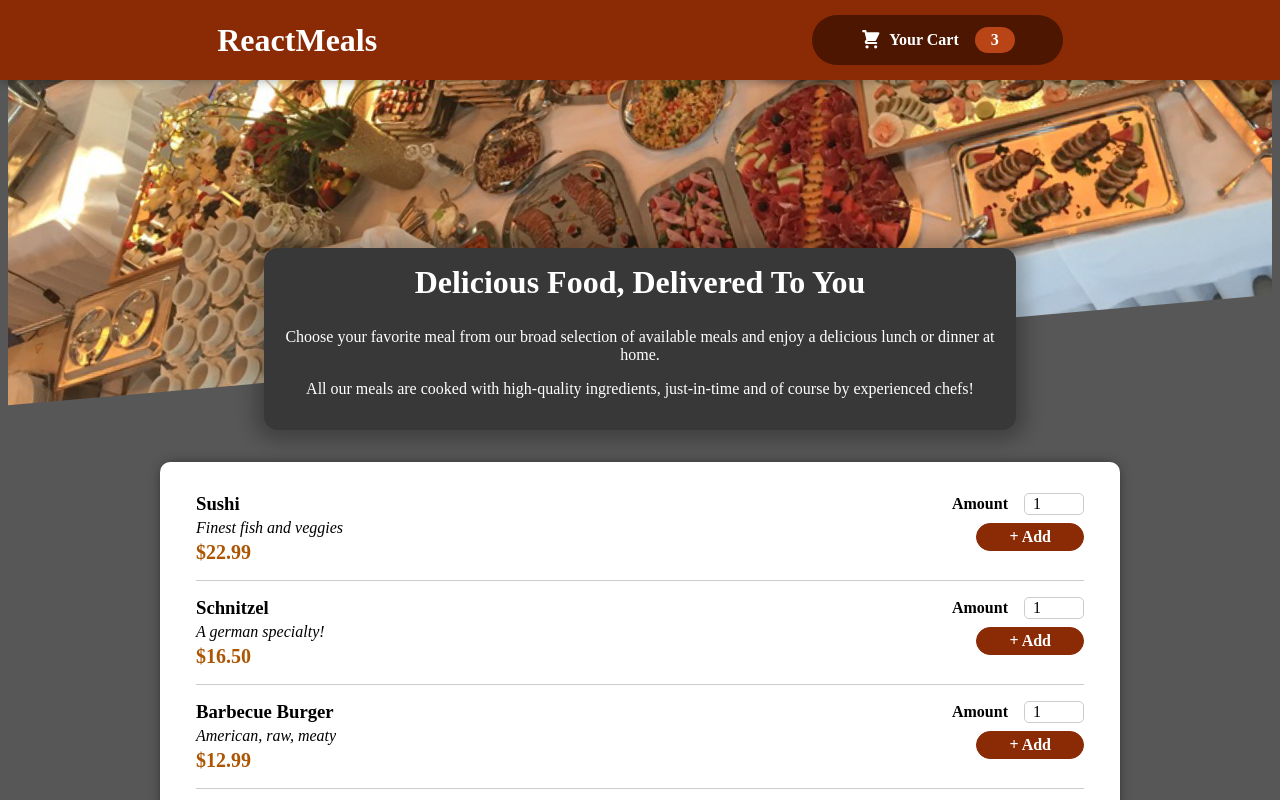
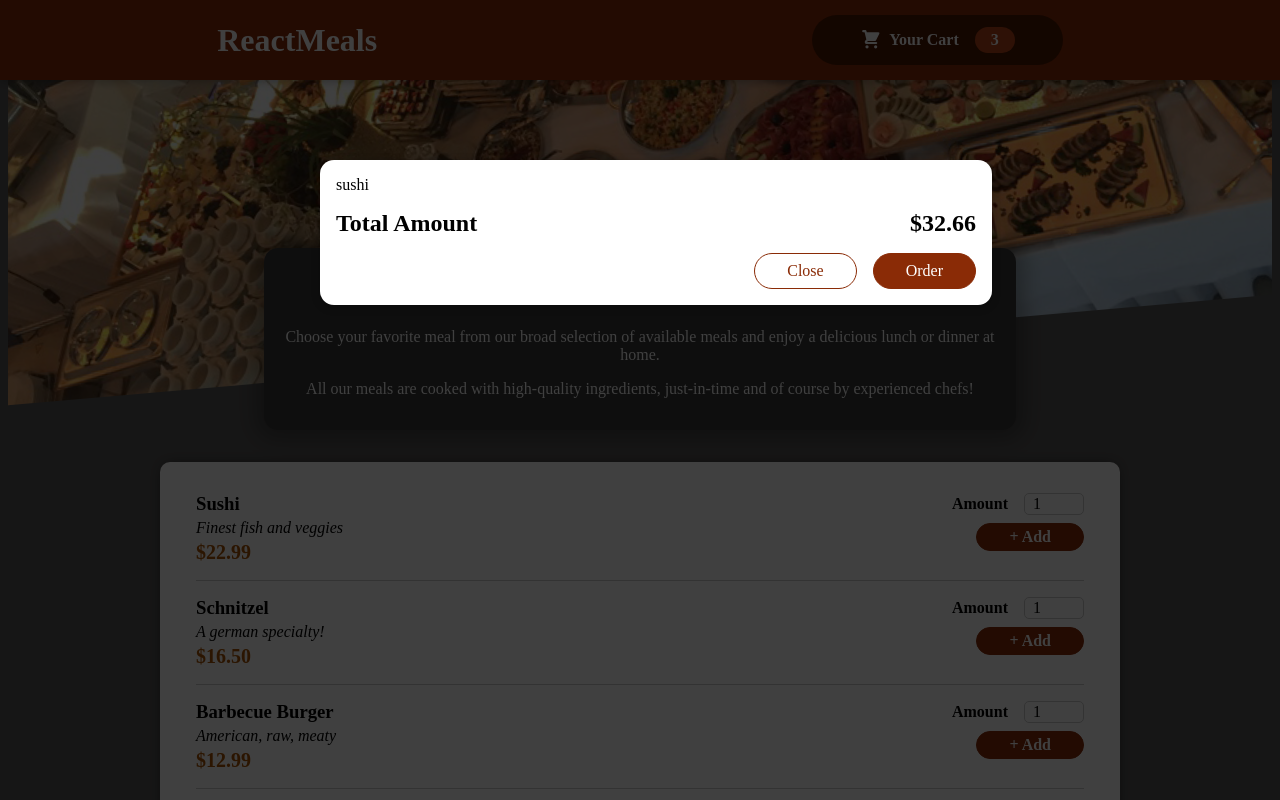
Before and after one commit to GamezAr94/food_order_app, a React (Create React App) app: page / in a window 1280 px wide. Shown: the top 800 px of the page. Built offline with nearby package versions, Linux system fonts and the light colour scheme; the HTML template or start-up script is replaced by a standard one.

Commit message:
adding a modal using portals

```diff
--- a/public/index.html
+++ b/public/index.html
@@ -26,6 +26,7 @@
   </head>
   <body>
     <noscript>You need to enable JavaScript to run this app.</noscript>
+    <div id="overlays"></div>
     <div id="root"></div>
     <!--
       This HTML file is a template.
--- a/src/App.js
+++ b/src/App.js
@@ -1,10 +1,12 @@
 import React from 'react';
+import Cart from './components/Cart/Cart';
 import Header from './components/Layout/Header';
 import Meals from './components/Meals/Meals';
 
 function App() {
   return (
     <>
+    <Cart />
       <Header />
       <main>
         <Meals/>
--- /dev/null
+++ b/src/components/Cart/Cart.js
@@ -0,0 +1,30 @@
+import React from "react";
+import Modal from "../UI/Modal";
+
+import classes from "./Cart.module.css";
+
+const Cart = (props) => {
+    const cartitems = <ul className={classes['cart-items']}>
+            {[{id: 'c1', name: 'sushi', amount: 2, price: 12.99}].map(item => <li key={item.id}>{item.name}</li>)}
+        </ul>;
+
+    return (
+        <Modal>
+            {cartitems }
+            <div className={classes.total}>
+                <span>
+                    Total Amount
+                </span>
+                <span>
+                    $32.66
+                </span>
+            </div>
+            <div className={classes.actions}>
+                <button className={classes['button--alt']}>Close</button>
+                <button className={classes.button}>Order</button>
+            </div>
+        </Modal>
+    );
+};
+
+export default Cart;
--- /dev/null
+++ b/src/components/Cart/Cart.module.css
@@ -0,0 +1,46 @@
+.cart-items {
+    list-style: none;
+    margin: 0;
+    padding: 0;
+    max-height: 20rem;
+    overflow: auto;
+  }
+
+  .total {
+    display: flex;
+    justify-content: space-between;
+    align-items: center;
+    font-weight: bold;
+    font-size: 1.5rem;
+    margin: 1rem 0;
+  }
+
+  .actions {
+    text-align: right;
+  }
+
+  .actions button {
+    font: inherit;
+    cursor: pointer;
+    background-color: transparent;
+    border: 1px solid #8a2b06;
+    padding: 0.5rem 2rem;
+    border-radius: 25px;
+    margin-left: 1rem;
+  }
+
+  .actions button:hover,
+  .actions button:active {
+    background-color: #5a1a01;
+    border-color: #5a1a01;
+    color: white;
+  }
+
+  .actions .button--alt {
+    color: #8a2b06;
+  }
+
+  .actions .button {
+    background-color: #8a2b06;
+    color: white;
+  }
--- /dev/null
+++ b/src/components/UI/Modal.js
@@ -0,0 +1,28 @@
+import ReactDOM from 'react-dom';
+
+import classes from './Modal.module.css';
+
+const Backdrop = () => {
+    return <div className={classes.backdrop} />
+};
+
+const ModalOverlay = props => {
+    return (
+    <div className={classes.modal}>
+        <div className={classes.content}>{props.children}</div>
+    </div>
+    );
+};
+
+const portalElement = document.getElementById('overlays');
+
+const Modal = (props) => {
+    return (
+        <>
+            {ReactDOM.createPortal(<Backdrop />, portalElement)}
+            {ReactDOM.createPortal(<ModalOverlay>{props.children}</ModalOverlay>, portalElement)}
+        </>
+    );
+};
+
+export default Modal;
--- /dev/null
+++ b/src/components/UI/Modal.module.css
@@ -0,0 +1,40 @@
+.backdrop {
+    position: fixed;
+    top: 0;
+    left: 0;
+    width: 100%;
+    height: 100vh;
+    z-index: 20;
+    background-color: rgba(0, 0, 0, 0.75);
+  }
+
+  .modal {
+    position: fixed;
+    top: 20vh;
+    left: 5%;
+    width: 90%;
+    background-color: white;
+    padding: 1rem;
+    border-radius: 14px;
+    box-shadow: 0 2px 8px rgba(0, 0, 0, 0.25);
+    z-index: 30;
+    animation: slide-down 300ms ease-out forwards;
+  }
+
+  @media (min-width: 768px) {
+    .modal {
+      width: 40rem;
+      left: calc(50% - 20rem);
+    }
+  }
+
+  @keyframes slide-down {
+    from {
+      opacity: 0;
+      transform: translateY(-3rem);
+    }
+    to {
+      opacity: 1;
+      transform: translateY(0);
+    }
+  }
```
